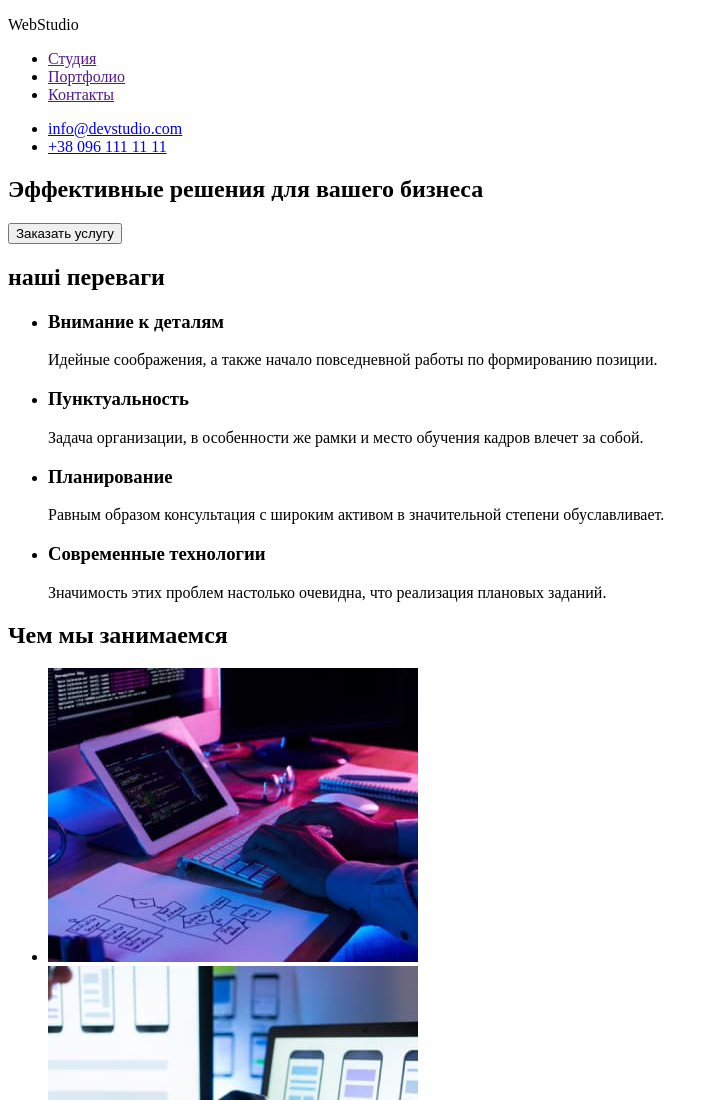
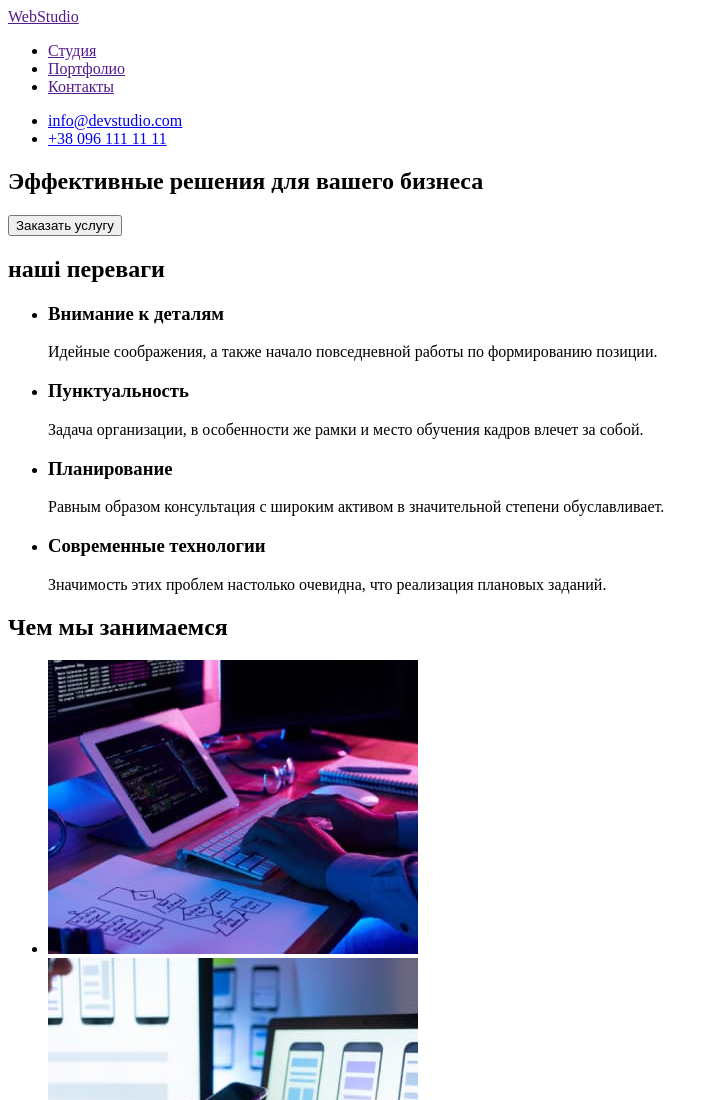
Before and after one commit to SvitlanaLucky/goit-markup-hw-01, a plain HTML site: page index.html in a window 1280 px wide. Shown: the top 1100 px of the page, without its empty margins (0-719 px from the left). Drawn offline with Linux system fonts and the light colour scheme.

Commit message:
змінено лого

```diff
--- a/index.html
+++ b/index.html
@@ -12,7 +12,7 @@
         <!--шапка-->
         <header>
         <nav>
-           <p>WebStudio</p>
+           <a href="">WebStudio</a>
 
            <ul>
             <li><a href="">Студия</a></li>
```
